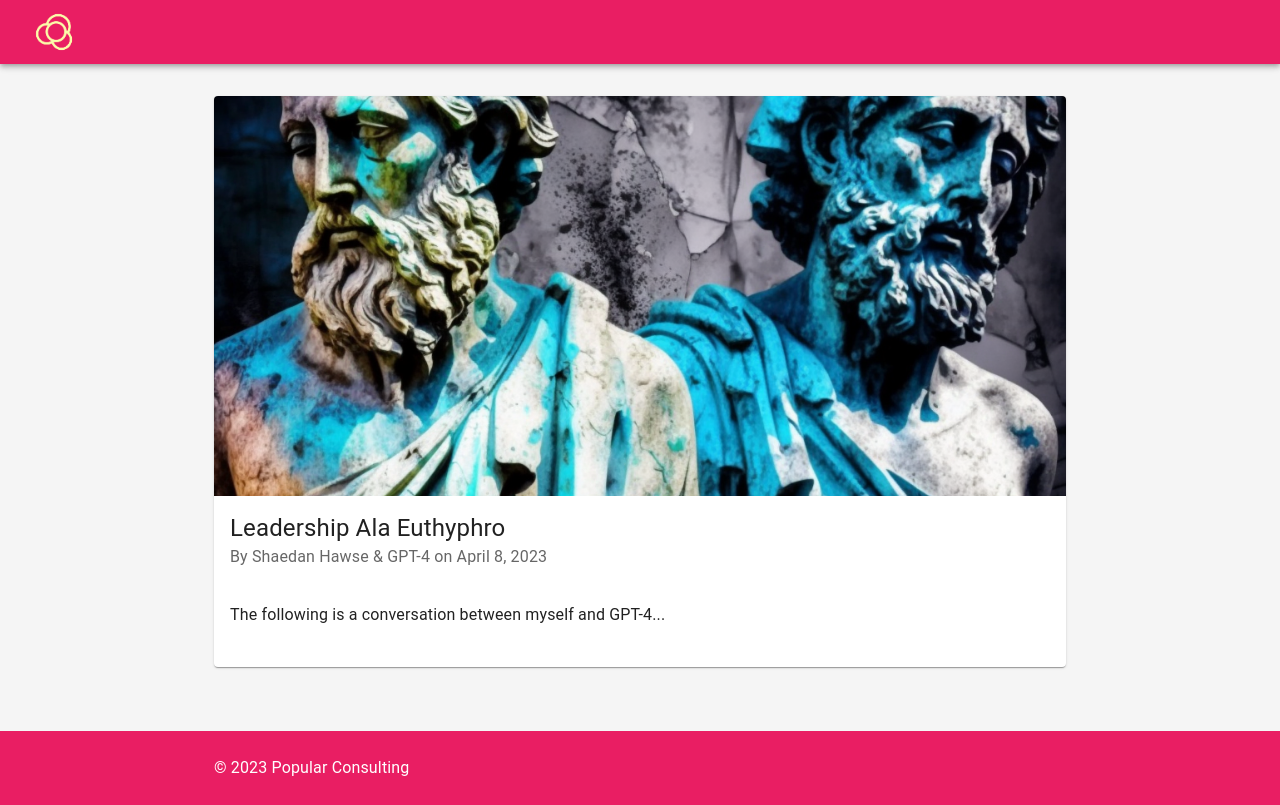
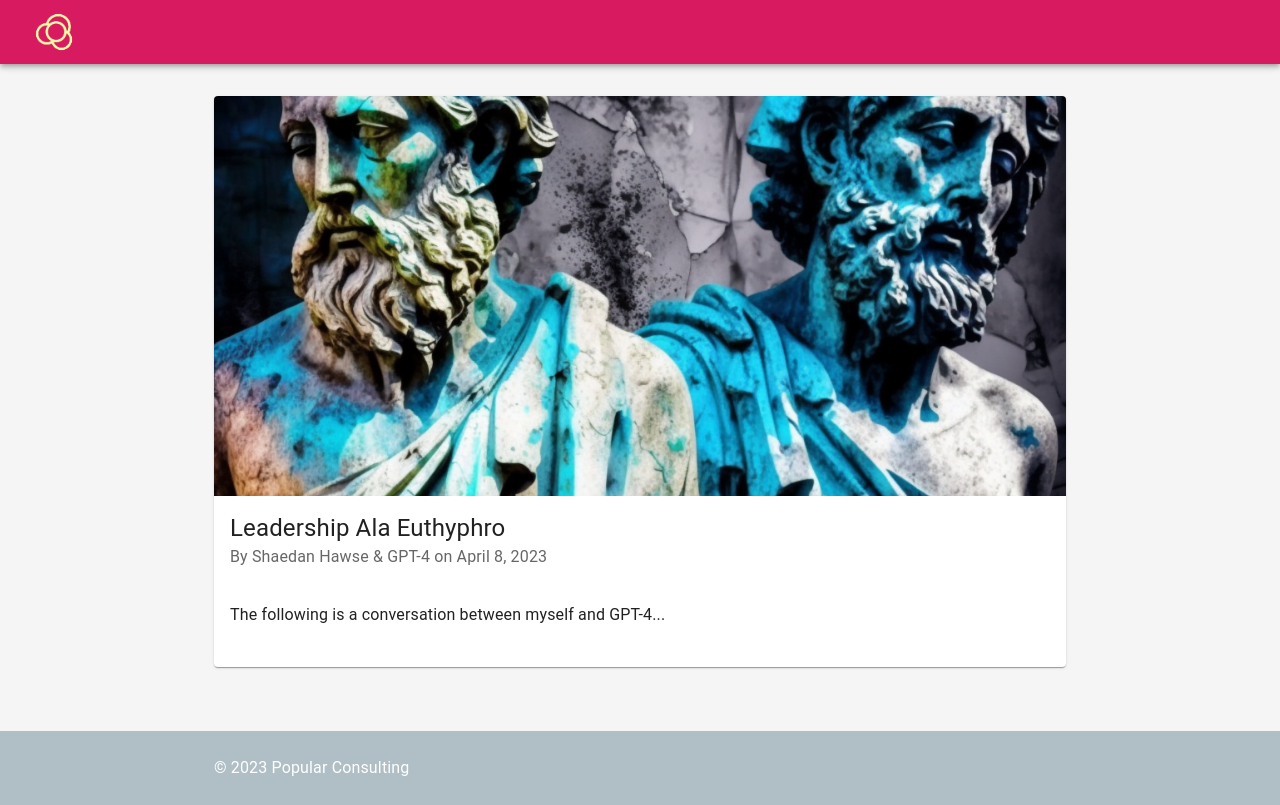
Before and after one commit to mstrbstrd/popconblog, a React (Create React App) app: page / in a window 1280 px wide. Built offline with nearby package versions, Linux system fonts and the light colour scheme.

Commit message:
footer stylings...

```diff
--- a/src/components/Footer.js
+++ b/src/components/Footer.js
@@ -3,7 +3,9 @@ import { Box, Container, Typography } from "@mui/material";
 
 function Footer() {
   return (
-    <Box sx={{ bgcolor: "primary.main", color: "primary.contrastText", py: 3 }}>
+    <Box
+      sx={{ bgcolor: "secondary.light", color: "primary.contrastText", py: 3 }}
+    >
       <Container maxWidth="md">
         <Typography variant="body1">&copy; 2023 Popular Consulting</Typography>
       </Container>
--- a/src/theme.js
+++ b/src/theme.js
@@ -1,9 +1,16 @@
 import { createTheme } from "@mui/material/styles";
-import { pink } from "@mui/material/colors";
+import { pink, blueGrey } from "@mui/material/colors";
 
 const theme = createTheme({
   palette: {
-    primary: pink,
+    primary: {
+      main: pink[600],
+      light: pink[200],
+    },
+    secondary: {
+      main: blueGrey[700],
+      light: blueGrey[200],
+    },
     background: {
       default: "#f5f5f5",
     },
```
